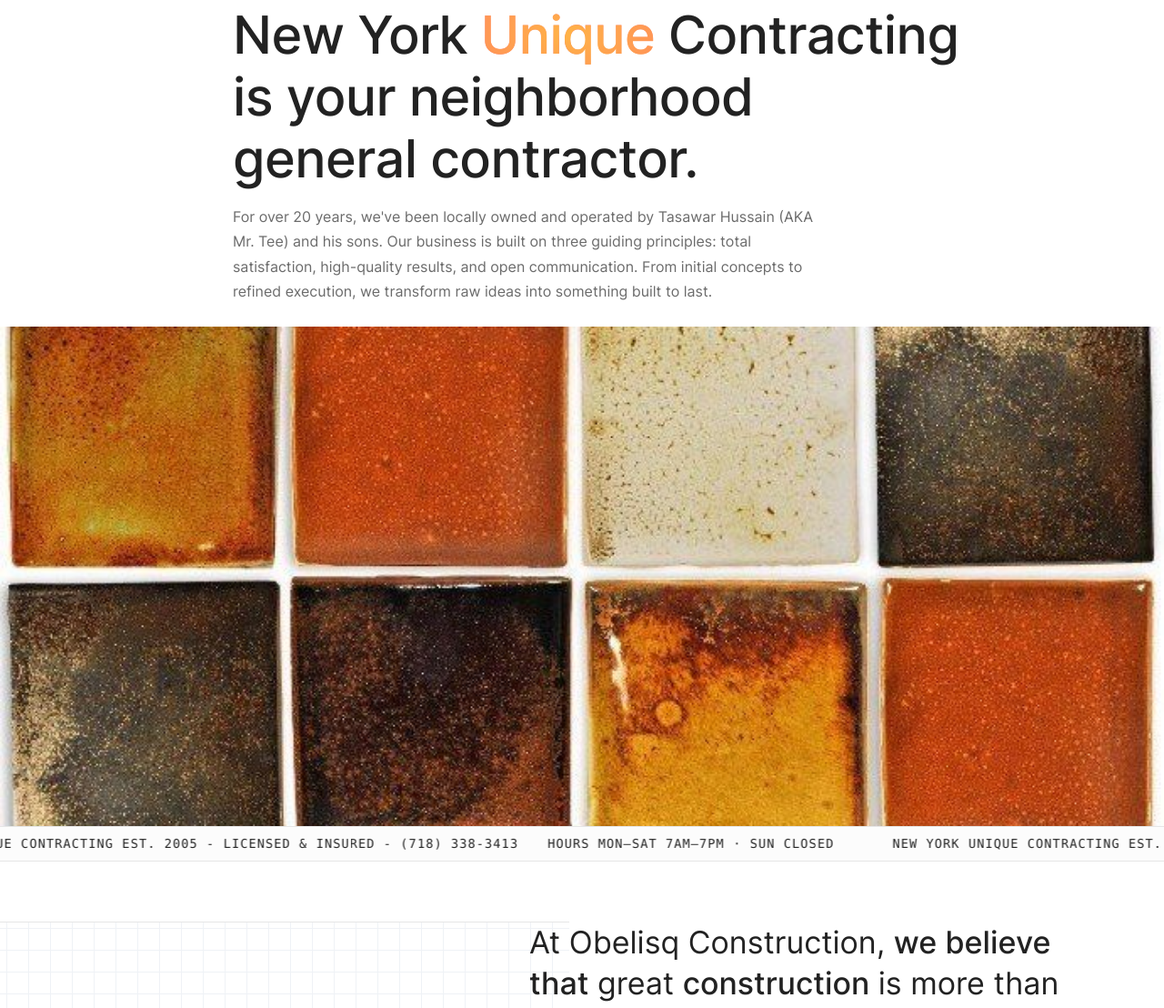
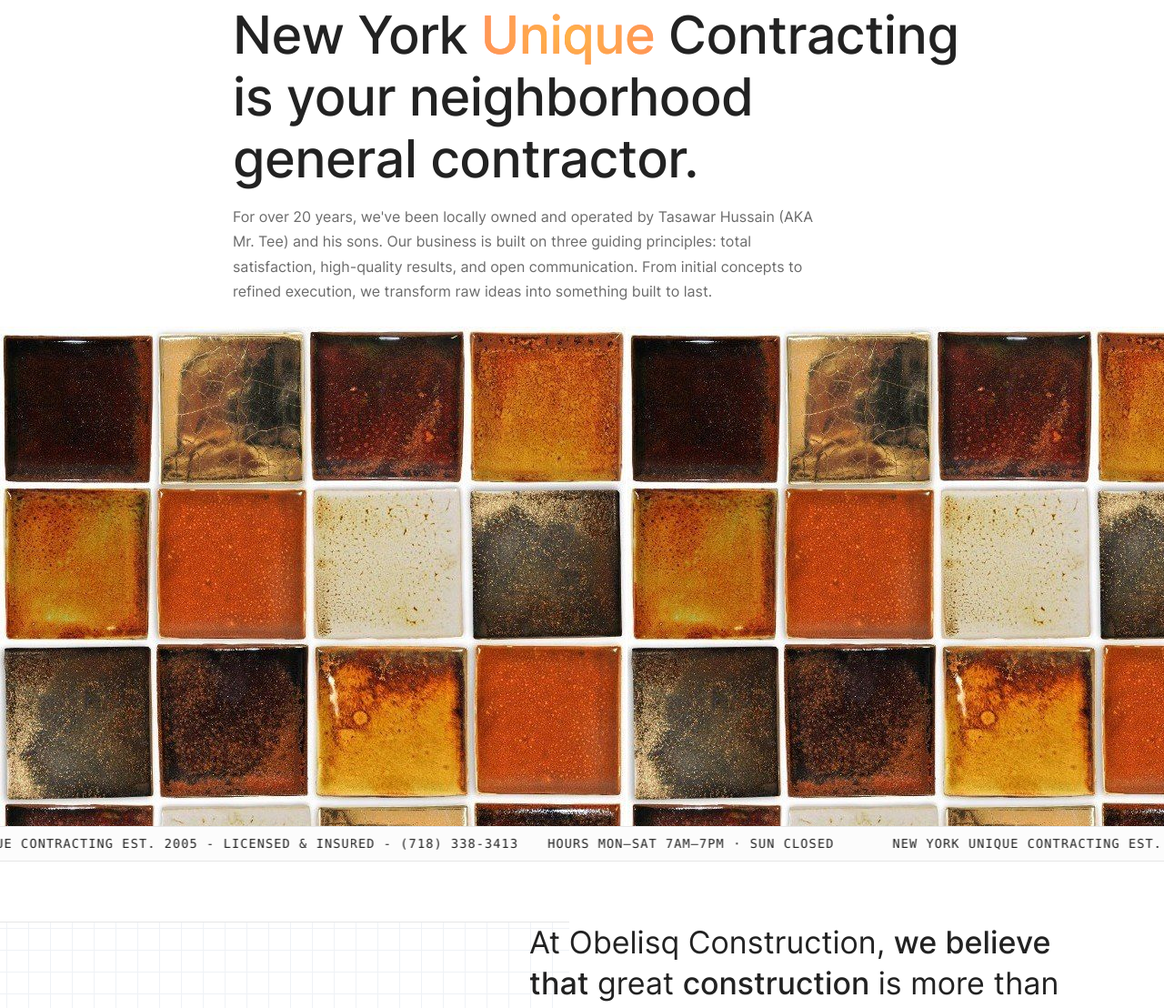
Before and after one commit to yellow-tulip/newyorkuniquecontracting, a plain HTML site: page index.html in a window 1280 px wide. Shown: the part 140-1248 px from the top of the page at 91% size. Drawn offline with nearby package versions, Linux system fonts and the light colour scheme.

Commit message:
Update hero section to use repeating background image for better quality display
Co-authored-by: Qwen-Coder <qwen-coder@alibabacloud.com>

```diff
--- a/assets/styles/home.css
+++ b/assets/styles/home.css
@@ -7,6 +7,13 @@
 .nowrap { white-space: nowrap; }
 /* Ensure the first line fits on one line */
 .intro h1 { max-width: 30ch; }
+
+/* Hero image styling - repeating pattern to fill space while maintaining quality */
+.hero-image {
+  background-image: url("../images/tile.jpg");
+  background-repeat: repeat;
+  background-size: auto;
+}
 
 /* Apple-esque gradient text effect for "Unique" */
 .accent-word {
--- a/index.html
+++ b/index.html
@@ -52,9 +52,7 @@
         </section>
 
         <!-- Full-width image band below intro (tile.jpg) -->
-        <div class="full-bleed frame ratio-21x9" role="img" aria-label="Full-width hero image">
-          <img src="assets/images/tile.jpg" alt="NY Unique Contracting project" class="cover">
-        </div>
+        <div class="full-bleed frame ratio-21x9 hero-image" role="img" aria-label="Full-width hero image"></div>
 
         <!-- Thin monospaced marquee banner -->
         <div class="ticker" aria-label="Company info banner">
```
